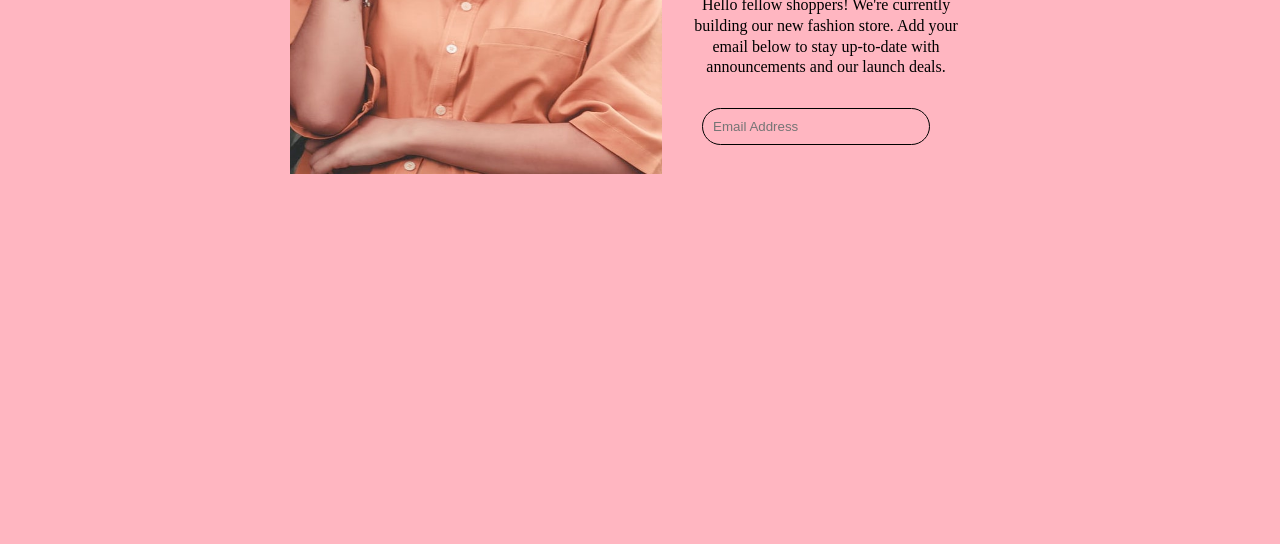
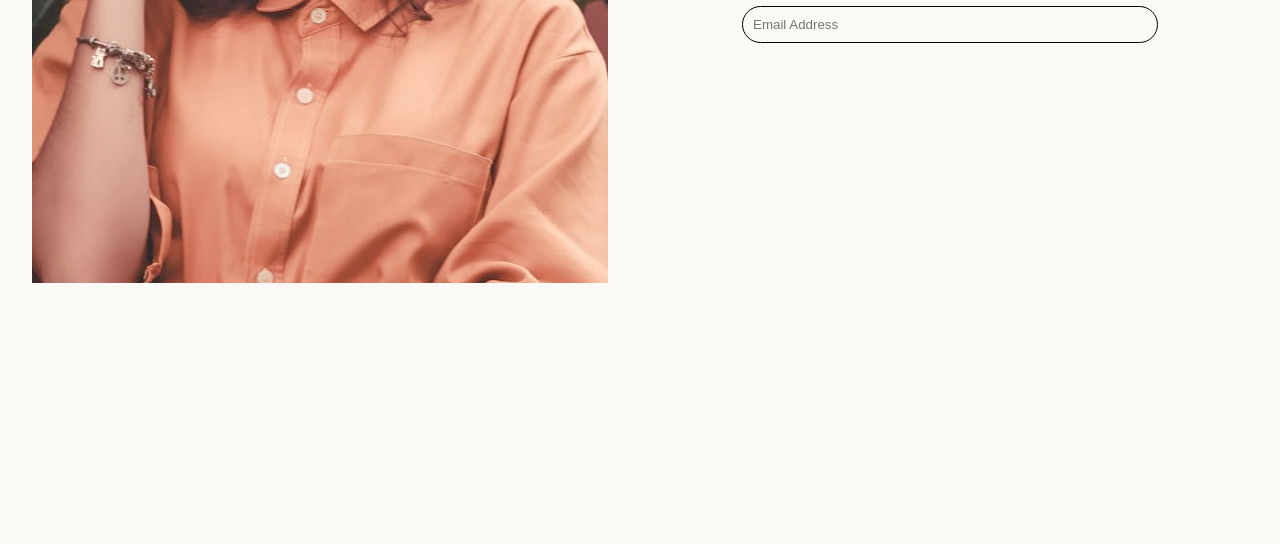
Before and after one commit to hsteele-creator/base-apparel-coming-soon, a plain HTML site: page index.html in a window 1280 px wide. Shown: the part 441-985 px from the top of the page. After the commit the page ends 800 px from the top, so only its background shows below. Drawn offline with Linux system fonts and the light colour scheme.

Commit message:
finished

```diff
--- a/style.css
+++ b/style.css
@@ -2,21 +2,20 @@
     margin: 0;
     padding: 0;
     box-sizing: border-box;
-    background-color: lightpink;
+    background-color: rgb(250, 249, 246);
 }
 
 .container {
     width: 100%;
     height: 100%;
-    max-width: 375px;
-    max-width: 700px;
+    /* max-width: 375px;
+    max-width: 700px; */
     position: absolute;
     top: 50%;
     left: 50%;
     -moz-transform: translateX(-50%) translateY(-50%);
     -webkit-transform: translateX(-50%) translateY(-50%);
     transform: translateX(-50%) translateY(-50%);
-    background-color: lightpink;
 }
 
 .top {
@@ -76,13 +75,13 @@ p {
 
 @media(min-width: 600px) {
 
+
     .container {
-        margin-left: auto;
-        margin-right: auto;
-        width: 700px;
-        height: 430px;
+        height: 90%;
+        width: 100%;
         display: flex;
-        background-color: lightpink;
+        justify-content: space-around;
+
     }
 
     .container svg {
@@ -91,13 +90,20 @@ p {
 
     .top {
         background-image: url("images/hero-desktop.jpg");
-        background-size: 100% 430px;
-        width: 100vw;
-        height: 100vh;
+        background-size: 100%;
+        width: 45%;
+        height: 90%;
+        margin-top: auto;
+        margin-bottom: auto;
+
     }
 
     .bottom{
-        padding: 100px 20px;
+        height: 90%;
+        width: 45%;
+        margin-top: auto;
+        margin-bottom: auto;
+        padding-top: 10%;
     }
 
     .form {
```
Also changed, not shown: index.html (+0 -1 lines).
